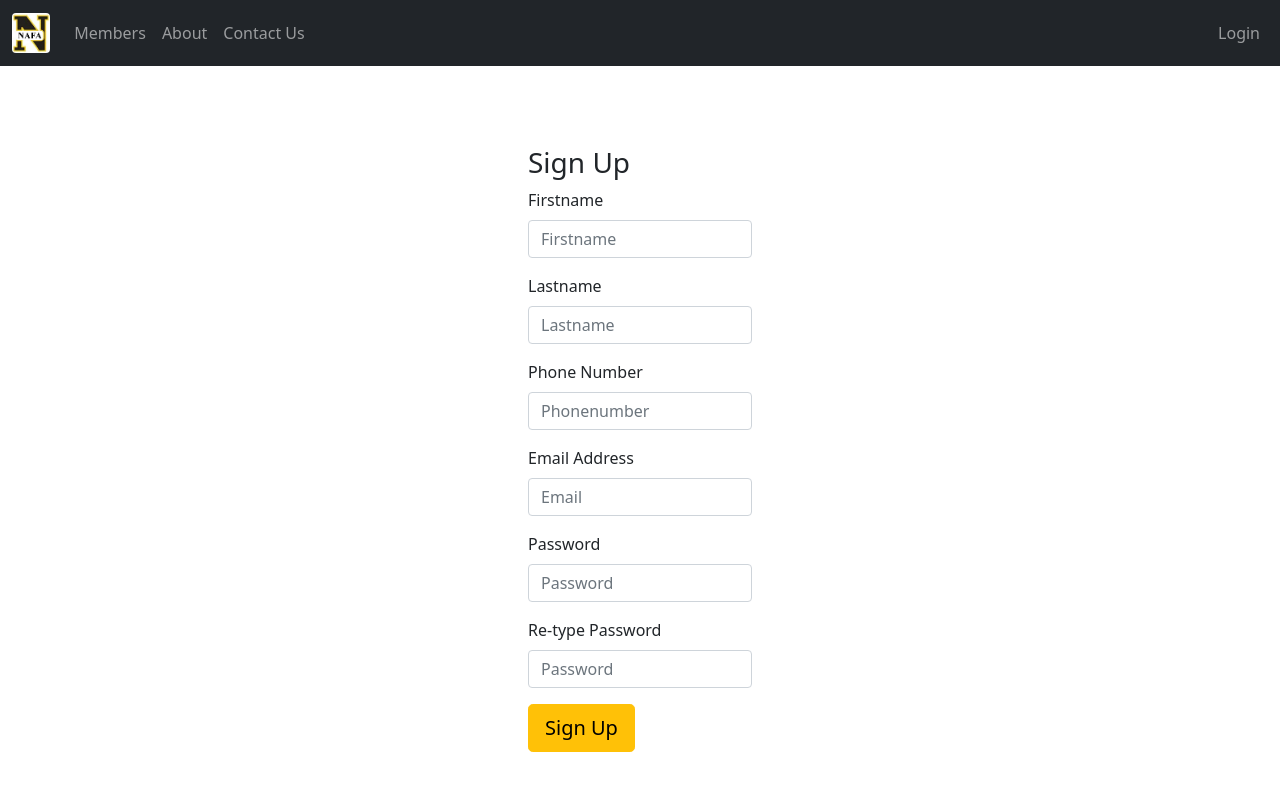
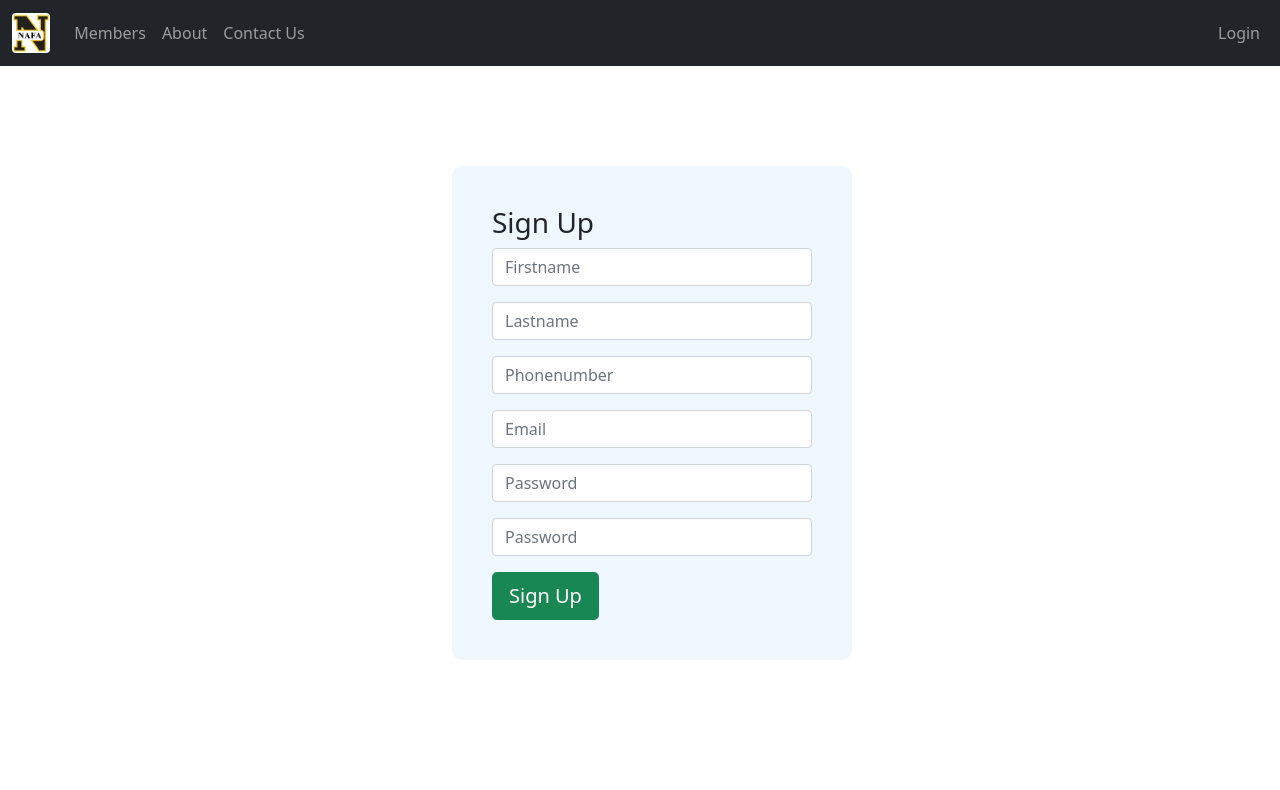
Before and after one commit to olinischal/Falsarii, a React (Create React App) app in the folder Frontend/: page /signup in a window 1280 px wide. Shown: the top 790 px of the page. Built offline with nearby package versions, Linux system fonts and the light colour scheme.

Commit message:
Signup and Login design added

```diff
--- a/Frontend/src/components/login/index.tsx
+++ b/Frontend/src/components/login/index.tsx
@@ -40,21 +40,27 @@ const Login = () => {
         return (
 
            <Container className="mt-5"
-            style={{ width: "18rem", padding: "2rem"}} >
+            style={{ width: "30rem", padding: "2rem"}} >
 
-              <h3>Sign in</h3>
+              <div style={{
+                width: "25rem",
+                backgroundColor: "#F0F8FF",
+                borderRadius: "10px",
+                margin: "20px",
+                padding: "40px",
+                }}>
+                < h3>Sign in</h3>
 
                 <Form onSubmit={handleSubmit}>
 
                   <Form.Group className="mb-3">
 
-                    <Form.Label>Email Address</Form.Label>
 
                     <Form.Control
                       type="email"
                       name="email"
                       id="email"
-                      placeholder="example@email.com"
+                      placeholder="Email"
                       value={values.email}
                       onChange={handleChange}
                       onBlur={handleBlur}
@@ -66,7 +72,6 @@ const Login = () => {
                   </Form.Group>
 
                   <Form.Group className="mb-3">
-                    <Form.Label>Password</Form.Label>
                     <Form.Control
                       type="password"
                       name="password"
@@ -94,7 +99,7 @@ const Login = () => {
                 <span className="float-end"><Link to="/signup" >Sign Up</Link></span>
                 </p>
                 </Form>
-
+                </div>
             </Container>
 
         );
--- a/Frontend/src/components/signup/index.tsx
+++ b/Frontend/src/components/signup/index.tsx
@@ -48,12 +48,20 @@ const Signup = () => {
           <>
             <Container
               className="mt-5"
-              style={{ width: "18rem", padding: "2rem" }}
+              style={{ width: "30rem", padding: "2rem" }}
             >
-              <h3>Sign Up</h3>
+
+              <div style={{
+                width: "25rem",
+                backgroundColor: "#F0F8FF",
+                borderRadius: "10px",
+                margin: "20px",
+                padding: "40px",
+                }}>
+                  <h3>Sign Up</h3>
               <Form onSubmit={handleSubmit}>
                 <Form.Group className="mb-3">
-                  <Form.Label>Firstname</Form.Label>
+
 
                   <Form.Control
                     type="text"
@@ -70,7 +78,7 @@ const Signup = () => {
                 </Form.Group>
 
                 <Form.Group className="mb-3">
-                  <Form.Label>Lastname</Form.Label>
+
                   <Form.Control
                     type="text"
                     name="lastName"
@@ -85,7 +93,7 @@ const Signup = () => {
                   </ErrorMessage>
                 </Form.Group>
                 <Form.Group className="mb-3">
-                  <Form.Label>Phone Number</Form.Label>
+
                   <Form.Control
                     type="text"
                     name="phoneNumber"
@@ -101,7 +109,7 @@ const Signup = () => {
                 </Form.Group>
 
                 <Form.Group className="mb-3">
-                  <Form.Label>Email Address</Form.Label>
+
                   <Form.Control
                     type="email"
                     name="email"
@@ -116,7 +124,7 @@ const Signup = () => {
                   </ErrorMessage>
                 </Form.Group>
                 <Form.Group className="mb-3">
-                  <Form.Label>Password</Form.Label>
+
                   <Form.Control
                     type="password"
                     name="password"
@@ -133,7 +141,7 @@ const Signup = () => {
                 </Form.Group>
 
                 <Form.Group className="mb-3">
-                  <Form.Label>Re-type Password</Form.Label>
+
                   <Form.Control
                     type="password"
                     name="confirmPassword"
@@ -149,15 +157,16 @@ const Signup = () => {
                   </ErrorMessage>
                 </Form.Group>
                 <Button
-                  variant="warning"
+                  variant="success"
                   size="lg"
                   type="submit"
-
                 >
                   Sign Up
                 </Button>
               </Form>
+              </div>
             </Container>
+
           </>
         );
       }}
--- a/Frontend/src/components/signup/signup-validation.tsx
+++ b/Frontend/src/components/signup/signup-validation.tsx
@@ -25,6 +25,11 @@ const SignupSchema = Yup.object().shape({
     password: Yup.string()
       .required("Password is required")
       .min(6, "Password is too short - should be 6 chars minimum"),
+
+    confirmPassword: Yup.string().oneOf(
+        [Yup.ref("password")],
+        "Please retype the same password"),
+
   });
 
 
```
